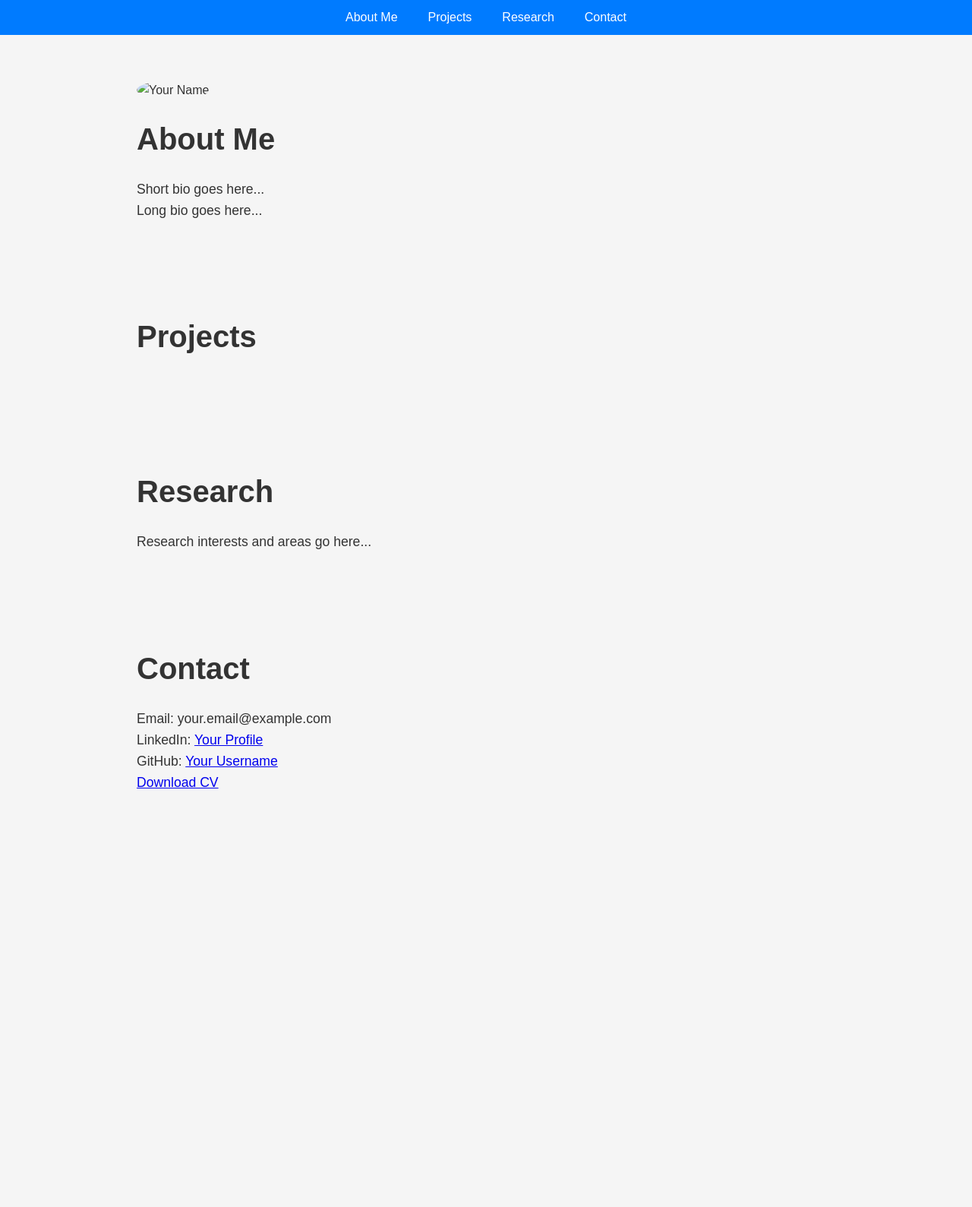
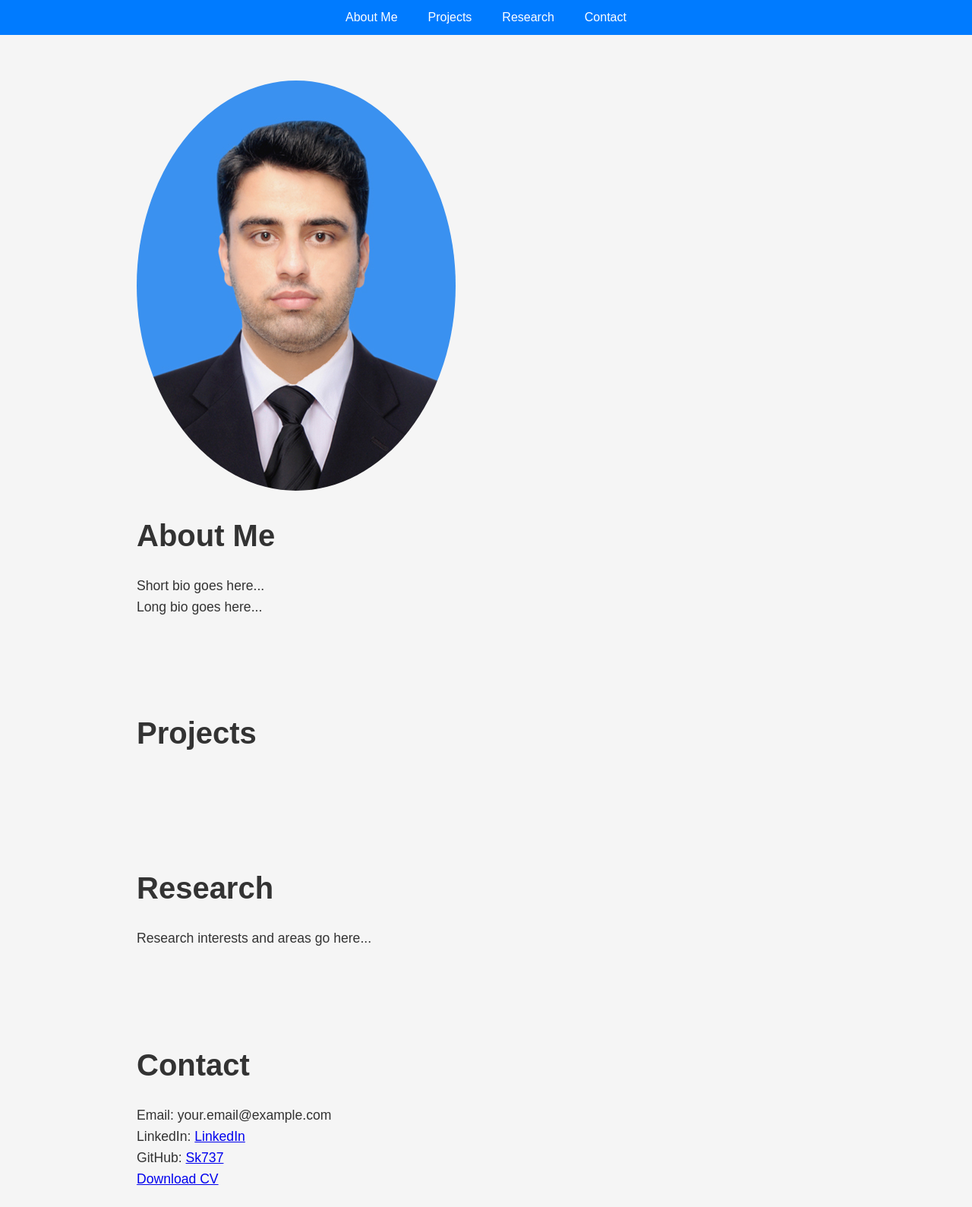
Before and after one commit to Sk737/Muhammad_Sufyan.github.io, a plain HTML site: page index.html in a window 1280 px wide. Shown: the whole page at 76% size. Before the commit the page ends 1104 px from the top, so only its background shows below. Drawn offline with Linux system fonts and the light colour scheme.

Commit message:
add more details

```diff
--- a/index.html
+++ b/index.html
@@ -20,7 +20,7 @@
 
     <section id="about">
         <div class="container">
-            <img src="profile-image.jpg" alt="Your Name">
+            <img src="profile.jpg" alt="Muhamamd Sufyan">
             <h1>About Me</h1>
             <p>Short bio goes here...</p>
             <p>Long bio goes here...</p>
@@ -45,9 +45,9 @@
         <div class="container">
             <h1>Contact</h1>
             <p>Email: your.email@example.com</p>
-            <p>LinkedIn: <a href="https://www.linkedin.com/in/yourprofile" target="_blank">Your Profile</a></p>
-            <p>GitHub: <a href="https://github.com/yourusername" target="_blank">Your Username</a></p>
-            <p><a href="your-cv.pdf" download>Download CV</a></p>
+            <p>LinkedIn: <a href="https://www.linkedin.com/in/msufyan1/" target="_blank">LinkedIn</a></p>
+            <p>GitHub: <a href="https://github.com/Sk737" target="_blank">Sk737</a></p>
+            <p><a href="Muhammad_Sufyan.pdf" download>Download CV</a></p>
         </div>
     </section>
 </body>
```
Also changed, not shown: Profile.JPG (added), 1 other file.
